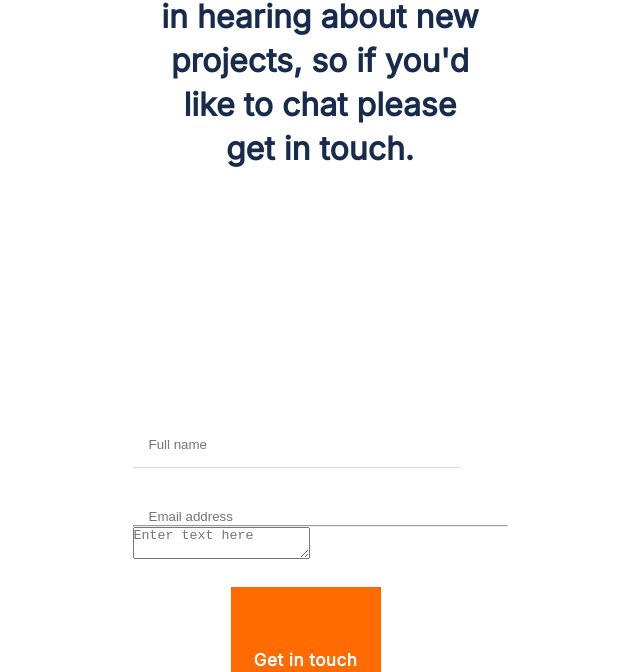
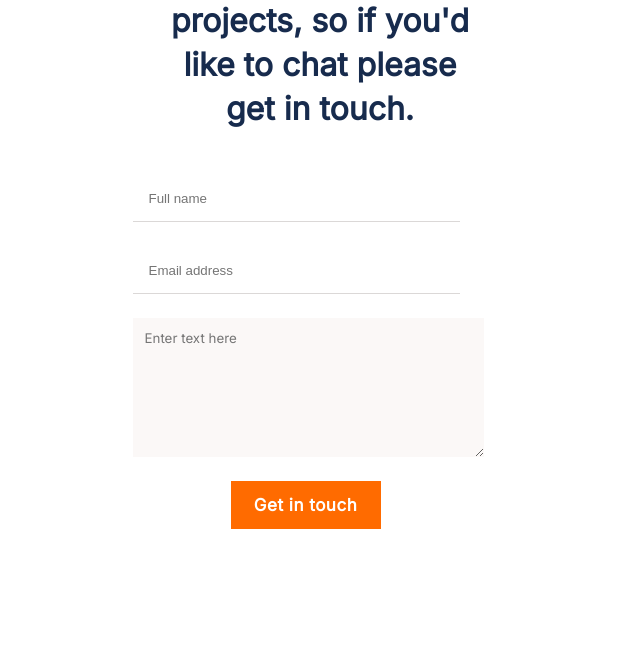
Before and after one commit to joramot/capstone_portfolio, a website: page index.html in a window 1280 px wide. Shown: the part 6138-6810 px from the top of the page, without its empty margins (320-960 px from the left). Drawn offline with Linux system fonts and the light colour scheme.

Commit message:
Fix css class of the contact form

```diff
--- a/index.html
+++ b/index.html
@@ -222,13 +222,14 @@
       <p class="support-text-form-section">I'm always interested in hearing about new
         projects, so if you'd like to chat please get in touch.
       </p>
-      <form class="contact-form-mobile" action="https://formspree.io/f/mlekejwj" method="post"></form>
+      <form class="contact-form-mobile contact-form-desktop" action="https://formspree.io/f/mlekejwj" method="post">
         <input type="text" id="name" name="user_name" maxlength="30" placeholder="Full name" required />
         <hr class="separator-line">
         <input type="email" id="mail" name="user_email" placeholder="Email address" required />
-        <hr>
-        <textarea id="msg" name="user_message" maxlength="500" placeholder="Enter text here" required></textarea>
-        <input type="submit" value="Get in touch"></input>
+        <hr class="separator-line">
+        <textarea class="textarea_mobile" id="msg" name="user_message" maxlength="500" placeholder="Enter text here"
+          required></textarea>
+        <input class="button-colors" type="submit" value="Get in touch"></input>
       </form>
     </div>
   </section>
```
Also changed, not shown: css/style.css (line endings or trailing spaces).
